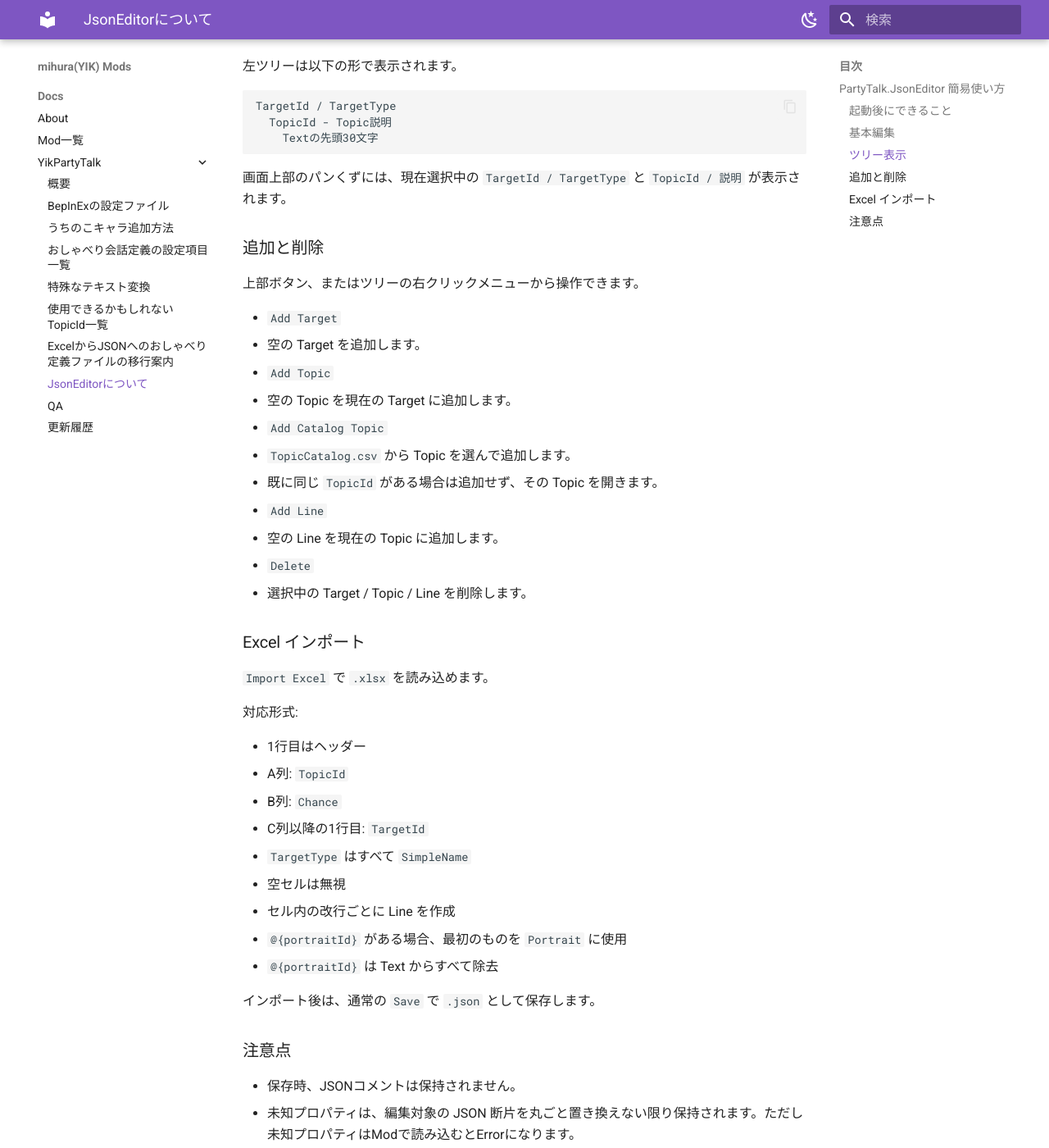
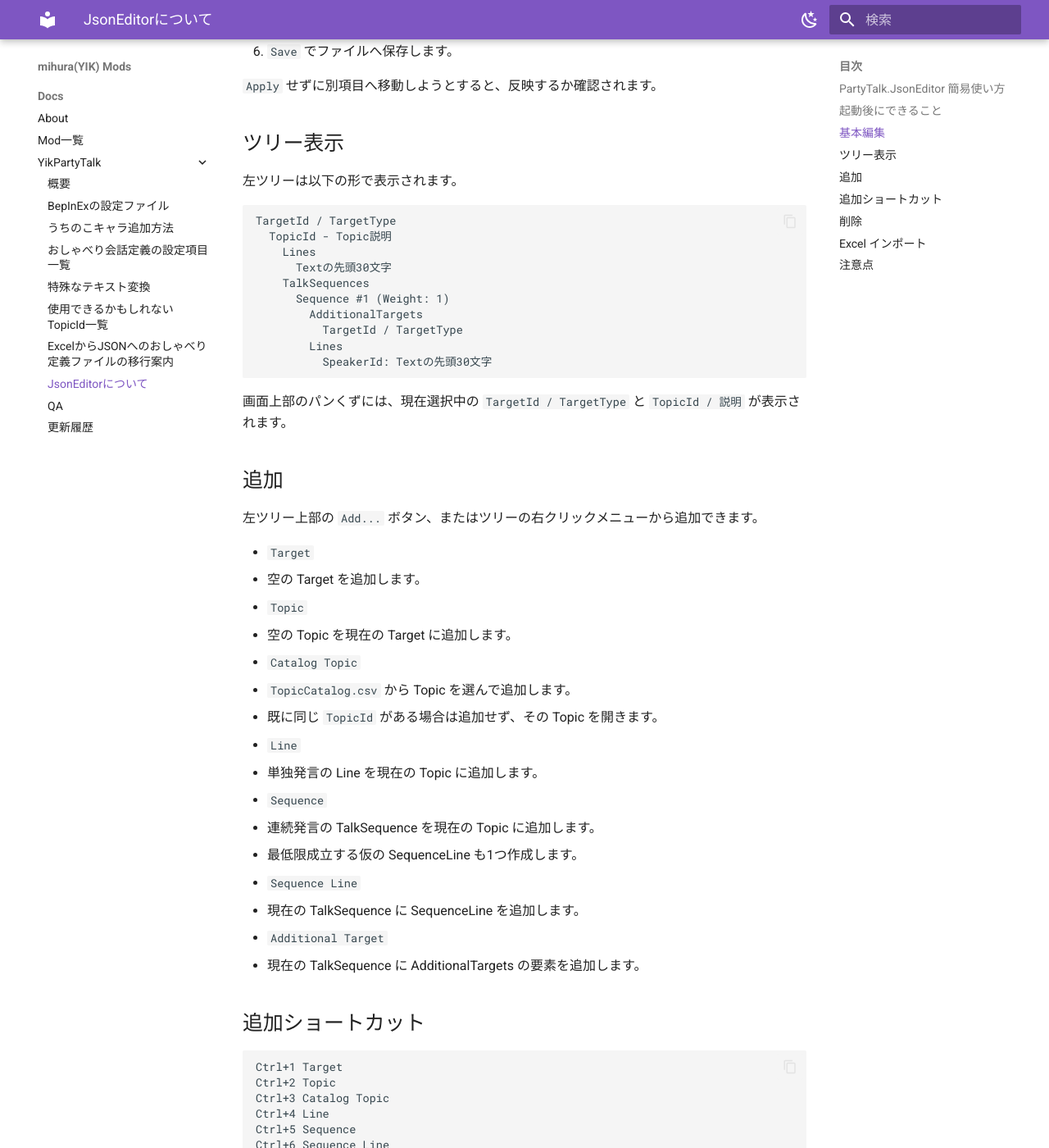
Before and after one commit to yanataka-mihura/yik-mod-doc, an MkDocs documentation site: the page built from docs/mods/party-talk/jsoneditor.md, in a window 1280 px wide and 1400 px high, scrolled down 1289 px. Shown: the whole window at 82% size. Built offline with MkDocs 1.6.1 and Material for MkDocs 9.7.7, drawn with Linux system fonts in a browser that asks for light colours; some of the changed text lies outside the part shown.

Commit message:
説明追加

````diff
--- a/docs/mods/party-talk/jsoneditor.md
+++ b/docs/mods/party-talk/jsoneditor.md
@@ -13,10 +13,10 @@
 
 ## PartyTalk.JsonEditor 簡易使い方
 
-PartyTalk 用の `PartyTalk.json` を編集するための補助ツールです。
-左のツリーで編集したい Target / Topic / Line を選び、右の JSON エリアで内容を編集します。
+PartyTalk 用の `Data.json` を編集するための補助ツールです。
+左のツリーで編集したい Target / Topic / Line / Sequence を選び、右の JSON エリアで内容を編集します。
 
-### 起動後にできること
+## 起動後にできること
 
 - `Open`
   - 既存の `.json` ファイルを開きます。
@@ -27,8 +27,11 @@ PartyTalk 用の `PartyTalk.json` を編集するための補助ツールです
   - 現在の JSON 全体を保存します。
 - `Apply`
   - 右側の JSON エリアで編集した内容を、選択中のノードへ反映します。
+- `Check Schema`
+  - `talk.editor.schema.json` で緩く検証します。
+  - schemaにないプロパティは警告として表示します。
 
-### 基本編集
+## 基本編集
 
 1. `Open` で `Data.json` を開きます。
 2. 左のツリーから編集したい項目を選びます。
@@ -39,35 +42,73 @@ PartyTalk 用の `PartyTalk.json` を編集するための補助ツールです
 
 `Apply` せずに別項目へ移動しようとすると、反映するか確認されます。
 
-### ツリー表示
+## ツリー表示
 
 左ツリーは以下の形で表示されます。
 
 ```text
 TargetId / TargetType
   TopicId - Topic説明
-    Textの先頭30文字
+    Lines
+      Textの先頭30文字
+    TalkSequences
+      Sequence #1 (Weight: 1)
+        AdditionalTargets
+          TargetId / TargetType
+        Lines
+          SpeakerId: Textの先頭30文字
 ```
 
 画面上部のパンくずには、現在選択中の `TargetId / TargetType` と `TopicId / 説明` が表示されます。
 
-### 追加と削除
+## 追加
 
-上部ボタン、またはツリーの右クリックメニューから操作できます。
+左ツリー上部の `Add...` ボタン、またはツリーの右クリックメニューから追加できます。
 
-- `Add Target`
+- `Target`
   - 空の Target を追加します。
-- `Add Topic`
+- `Topic`
   - 空の Topic を現在の Target に追加します。
-- `Add Catalog Topic`
+- `Catalog Topic`
   - `TopicCatalog.csv` から Topic を選んで追加します。
   - 既に同じ `TopicId` がある場合は追加せず、その Topic を開きます。
-- `Add Line`
-  - 空の Line を現在の Topic に追加します。
-- `Delete`
-  - 選択中の Target / Topic / Line を削除します。
+- `Line`
+  - 単独発言の Line を現在の Topic に追加します。
+- `Sequence`
+  - 連続発言の TalkSequence を現在の Topic に追加します。
+  - 最低限成立する仮の SequenceLine も1つ作成します。
+- `Sequence Line`
+  - 現在の TalkSequence に SequenceLine を追加します。
+- `Additional Target`
+  - 現在の TalkSequence に AdditionalTargets の要素を追加します。
 
-### Excel インポート
+## 追加ショートカット
+
+```text
+Ctrl+1 Target
+Ctrl+2 Topic
+Ctrl+3 Catalog Topic
+Ctrl+4 Line
+Ctrl+5 Sequence
+Ctrl+6 Sequence Line
+Ctrl+7 Additional Target
+```
+
+利用できない状態でショートカットを押した場合は追加せず、音を鳴らして下部メッセージに追加できない旨を表示します。
+
+## 削除
+
+削除は以下から行えます。
+
+- 上部の `Delete`
+- ツリーの右クリックメニュー `Delete`
+- ツリー項目選択中の `Delete` キー
+
+右側 JSON エリアで編集中の `Delete` キーは、通常のテキスト削除として動きます。
+
+`AdditionalTargets` の最後の要素を削除した場合、空の `[]` は残さず `AdditionalTargets` ごと削除します。
+
+## Excel インポート
 
 `Import Excel` で `.xlsx` を読み込めます。
 
@@ -85,7 +126,7 @@ TargetId / TargetType
 
 インポート後は、通常の `Save` で `.json` として保存します。
 
-### 注意点
+## 注意点
 
 - 保存時、JSONコメントは保持されません。
 - 未知プロパティは、編集対象の JSON 断片を丸ごと置き換えない限り保持されます。ただし未知プロパティはModで読み込むとErrorになります。
````
